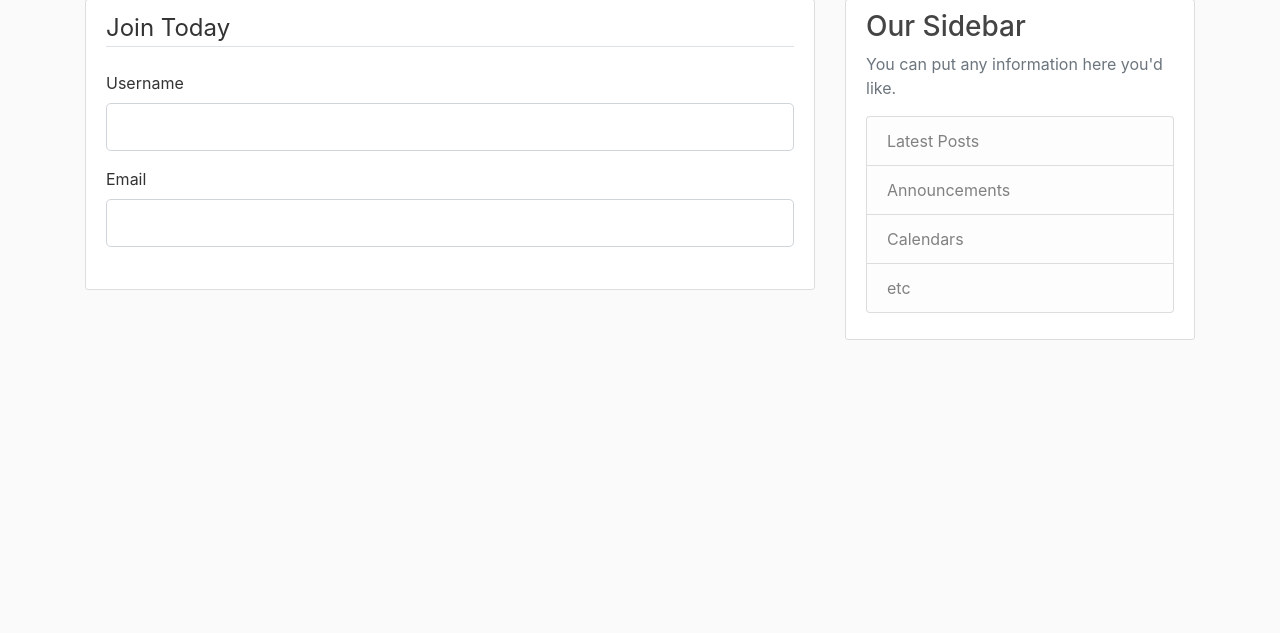
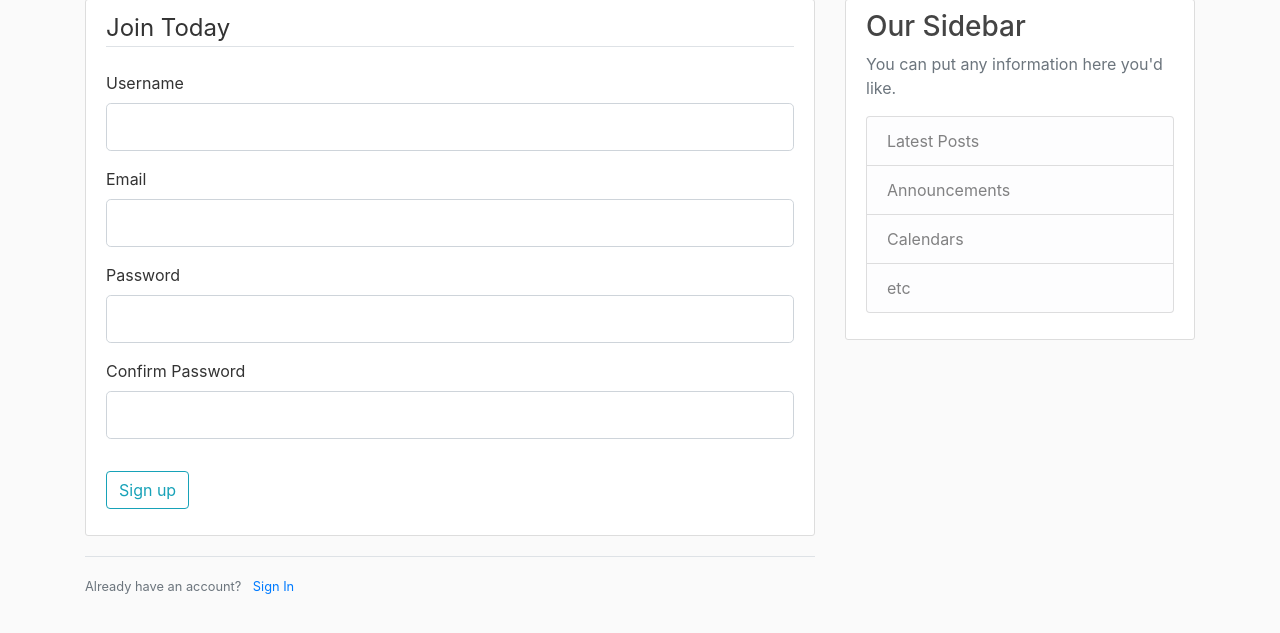
Before and after one commit to aimanaaw/flask-webapp, a Flask app: template templates/register.html in a window 1280 px wide. Shown: the part 81-714 px from the top of the page. Run offline with Flask 2, Linux system fonts and the light colour scheme; the template is opened without the code that fills it: values that come from a table or form of the project are taken from there, others are empty; some libraries are stand-ins or nearby versions.

Commit message:
Fixed the errors in the register.html page

```diff
--- a/templates/register.html
+++ b/templates/register.html
@@ -1,19 +1,40 @@
 {% extends "layout.html" %} {% block content %}
 <div class="content-section">
   <form method="POST" action="">
-    {{ form.hidden.tag() }}
+    {{ form.hidden_tag() }}
     <fieldset class="form-group">
-      <legend class="border-bottom mb-4">Join Today</legend>
+      <legend class="border-bottom mb-4">
+        Join Today
+      </legend>
       <div class="form-group">
-        {{ form.username.label(class="form-control-label") }}
-        {{ form.username(class="form-control form-control-lg") }}
-      </div><div class="form-group">
-        {{ form.email.label(class="form-control-label") }}
-        {{ form.email(class="form-control form-control-lg") }}
+        {{ form.username.label(class="form-control-label") }} {{
+        form.username(class="form-control form-control-lg") }}
+      </div>
+      <div class="form-group">
+        {{ form.email.label(class="form-control-label") }} {{
+        form.email(class="form-control form-control-lg") }}
+      </div>
+      <div class="form-group">
+        {{ form.password.label(class="form-control-label") }} {{
+        form.password(class="form-control form-control-lg") }}
+      </div>
+      <div class="form-group">
+        {{ form.confirm_password.label(class="form-control-label") }} {{
+        form.confirm_password(class="form-control form-control-lg") }}
       </div>
     </fieldset>
+    <div class="form-group">
+      {{ form.submit(class="btn btn-outline-info") }}
+    </div>
+  </form>
+</div>
 
-  </form>
-
+<div class="border-top pt-3">
+  <small class="text-muted">
+    Already have an account?
+    <a class="ml-2" href="{{ url_for('login') }}">
+      Sign In
+    </a>
+  </small>
 </div>
 {% endblock content %}
```
